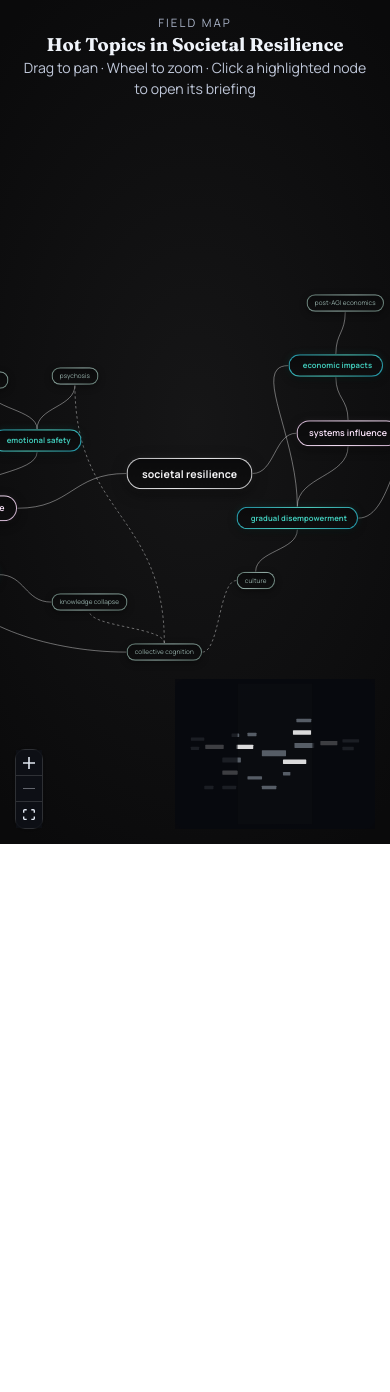
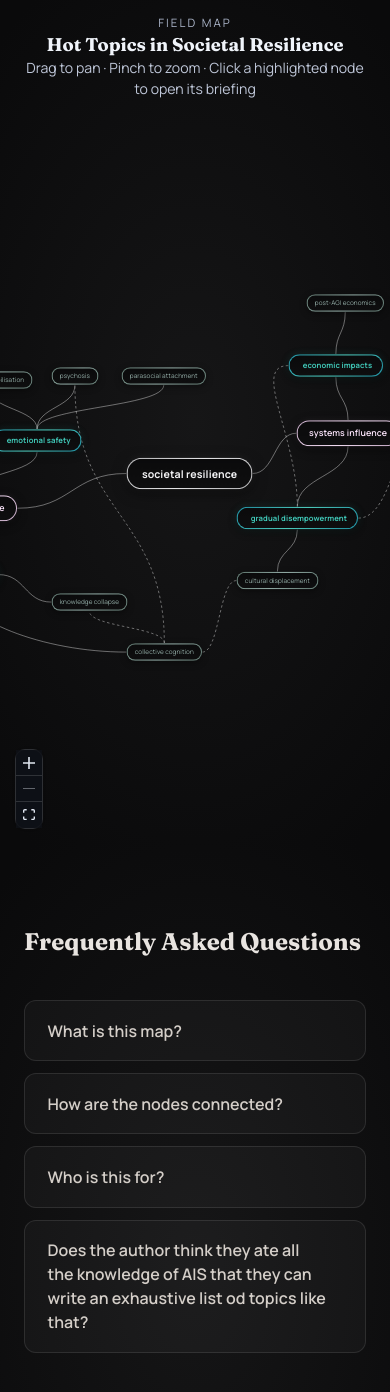
Before and after one commit to nowemoore/resilient-societies-map, a React (Vite) app: page / in a window 390 px wide. Shown: the top 1392 px of the page. Before the commit the page ends 844 px from the top, so only its background shows below. Built offline with nearby package versions, Linux system fonts and the light colour scheme; the HTML template or start-up script is replaced by a standard one.

Commit message:
map updates

```diff
--- a/src/App.css
+++ b/src/App.css
@@ -6,13 +6,79 @@
   height: 100svh;
 }
 
+/* ── faq ─────────────────────────────────────────────────────────────────── */
+
+.faq-section {
+  padding: 5rem 1.5rem 6rem;
+}
+
+.faq-inner {
+  max-width: 720px;
+  margin: 0 auto;
+}
+
+.faq-heading {
+  margin: 0 0 2.5rem;
+  font-size: clamp(1.5rem, 3vw, 2.2rem);
+  color: #e8e4e0;
+}
+
+.faq-list {
+  display: flex;
+  flex-direction: column;
+  gap: 0.75rem;
+}
+
+.faq-item {
+  border: 1px solid rgba(255,255,255,0.1);
+  border-radius: 12px;
+  padding: 0 1.4rem;
+  background: rgba(255,255,255,0.03);
+  transition: background 150ms ease;
+}
+
+.faq-item[open] {
+  background: rgba(255,255,255,0.055);
+}
+
+.faq-question {
+  padding: 1.1rem 0;
+  font-size: 1rem;
+  font-weight: 600;
+  color: #d4cec8;
+  cursor: pointer;
+  list-style: none;
+  display: flex;
+  justify-content: space-between;
+  align-items: center;
+  gap: 1rem;
+}
+
+.faq-question::-webkit-details-marker { display: none; }
+
+.faq-chevron {
+  color: rgba(255,255,255,0.35);
+  flex-shrink: 0;
+  font-size: 1rem;
+  transition: transform 200ms ease;
+}
+
+.faq-item[open] .faq-chevron {
+  transform: rotate(180deg);
+}
+
+.faq-answer {
+  margin: 0;
+  padding-bottom: 1.2rem;
+  color: #8a8480;
+  line-height: 1.7;
+  font-size: 0.94rem;
+}
+
 .page-hero {
   padding: 0.9rem 1.3rem 0.75rem;
   text-align: center;
   background: transparent;
-  position: sticky;
-  top: 0;
-  z-index: 10;
 }
 
 .page-kicker {
--- a/src/App.jsx
+++ b/src/App.jsx
@@ -2,7 +2,6 @@ import { useCallback, useEffect, useState } from 'react'
 import {
   ReactFlow,
   Controls,
-  MiniMap,
   Handle,
   Position,
   useNodesState,
@@ -32,11 +31,12 @@ const rawNodes = [
   // ── top leaf row (human branch +75) ────────────────────────────────────
   { id: 'isolation',             label: 'isolation',              x: -160, y: 235, dominant: false, tier: 4 },
   { id: 'psychosis',             label: 'psychosis',              x: 430,  y: 91,  dominant: false, tier: 4 },
-  { id: 'identity',              label: 'identity',               x: 264,  y: 99,  dominant: false, tier: 4 },
-  { id: 'deterioration',         label: 'social skill decline',   x: -160, y: 139, dominant: false, tier: 4 },
+  { id: 'parasocialAttachment',  label: 'parasocial attachment',  x: 570,  y: 91,  dominant: false, tier: 4 },
+  { id: 'identity',              label: 'identity destabilisation', x: 220, y: 99,  dominant: false, tier: 4 },
+  { id: 'deterioration',         label: 'social skill atrophy',   x: -160, y: 139, dominant: false, tier: 4 },
 
   // ── upper mid ────────────────────────────────────────────────────────────
-  { id: 'social',                label: 'social implications',    x: -10,  y: 215, dominant: true,  tier: 3 },
+  { id: 'social',                label: 'community risks',        x: -10,  y: 215, dominant: true,  tier: 3 },
   { id: 'emotionalSafety',       label: 'emotional safety',       x: 312,  y: 215, dominant: true,  tier: 3 },
   { id: 'economics',             label: 'economic impacts',       x: 904,  y: 65,  dominant: true,  tier: 3 },
 
@@ -62,13 +62,14 @@ const rawNodes = [
   { id: 'informationSafety',     label: 'information safety',     x: 168,  y: 643, dominant: false, tier: 4 },
   { id: 'knowledgeCollapse',     label: 'knowledge collapse',     x: 430,  y: 543, dominant: false, tier: 4 },
   { id: 'collectiveCognition',   label: 'collective cognition',   x: 580,  y: 643, dominant: false, tier: 4 },
-  { id: 'culture',               label: 'culture',                x: 800,  y: 500, dominant: false, tier: 4 },
+  { id: 'culture',               label: 'cultural displacement',  x: 800,  y: 500, dominant: false, tier: 4 },
 ]
 
 const rawEdges = [
   ['humanInfluence',        'social',                'left-src', 'bottom-tgt'],
 
   ['emotionalSafety',       'psychosis',             'top-src',  'bottom-tgt'],
+  ['emotionalSafety',       'parasocialAttachment',  'top-src',  'bottom-tgt'],
   ['emotionalSafety',       'identity',              'top-src',  'bottom-tgt'],
   ['humanInfluence',        'emotionalSafety',        'top-src',  'bottom-tgt'],
   ['humanInfluence',        'epistemicRisk',         'bottom',   'top'],
@@ -114,7 +115,7 @@ const initialEdges = rawEdges.map(([source, target, sourceHandle, targetHandle])
   style: {
     stroke: 'rgba(255,255,255,0.52)',
     strokeWidth: 1.5,
-    ...(tierById[source] === 4 && tierById[target] === 4 ? { strokeDasharray: '5 5' } : {}),
+    ...(tierById[source] === tierById[target] ? { strokeDasharray: '5 5' } : {}),
   },
 }))
 
@@ -258,7 +259,7 @@ const onNodeClick = useCallback((_event, node) => {
           <p className="page-kicker">Field Map</p>
           <h1>Hot Topics in Societal Resilience</h1>
           <p className="page-description">
-            Drag to pan · Wheel to zoom · Click a highlighted node to open its briefing
+            Drag to pan · Pinch to zoom · Click a highlighted node to open its briefing
           </p>
         </header>
 
@@ -275,6 +276,9 @@ const onNodeClick = useCallback((_event, node) => {
             nodesDraggable={false}
             nodesConnectable={false}
             elementsSelectable={false}
+            zoomOnScroll={false}
+            zoomOnDoubleClick={false}
+            preventScrolling={false}
             proOptions={{ hideAttribution: true }}
             defaultEdgeOptions={{ pathOptions: { curvature: 0.7 } }}
           >
@@ -286,16 +290,45 @@ const onNodeClick = useCallback((_event, node) => {
                 borderRadius: 10,
               }}
             />
-            <MiniMap
-              nodeColor={(n) =>
-                n.data.dominant ? 'rgba(255,255,255,0.85)' : 'rgba(120,128,140,0.7)'
-              }
-              maskColor="rgba(7,9,14,0.74)"
-              style={{ background: 'rgba(10,13,18,0.82)', borderRadius: 10 }}
-            />
           </ReactFlow>
         </div>
       </div>
+
+      <section className="faq-section">
+        <div className="faq-inner">
+          <h2 className="faq-heading">Frequently Asked Questions</h2>
+          <div className="faq-list">
+            <details className="faq-item">
+              <summary className="faq-question">
+                What is this map?
+                <i className="fa-solid fa-circle-chevron-down faq-chevron" />
+              </summary>
+              <p className="faq-answer">Placeholder answer about what the map is and how to use it.</p>
+            </details>
+            <details className="faq-item">
+              <summary className="faq-question">
+                How are the nodes connected?
+                <i className="fa-solid fa-circle-chevron-down faq-chevron" />
+              </summary>
+              <p className="faq-answer">Placeholder answer about the relationships between nodes.</p>
+            </details>
+            <details className="faq-item">
+              <summary className="faq-question">
+                Who is this for?
+                <i className="fa-solid fa-circle-chevron-down faq-chevron" />
+              </summary>
+              <p className="faq-answer">Placeholder answer about the intended audience.</p>
+            </details>
+            <details className="faq-item">
+              <summary className="faq-question">
+                Does the author think they ate all the knowledge of AIS that they can write an exhaustive list od topics like that?
+                <i className="fa-solid fa-circle-chevron-down faq-chevron" />
+              </summary>
+              <p className="faq-answer">No. This is a living project. If you know of a research direction or topic in societal resilience that should be included but isn't, email nowe.moore@gmail.com.</p>
+            </details>
+          </div>
+        </div>
+      </section>
 
       <NodeModal nodeContent={activeNodeContent} onClose={() => setActiveNodeId(null)} />
     </>
--- a/src/index.css
+++ b/src/index.css
@@ -13,6 +13,13 @@
 
 * {
   box-sizing: border-box;
+}
+
+html {
+  scrollbar-width: none;
+}
+html::-webkit-scrollbar {
+  display: none;
 }
 
 body {
```
